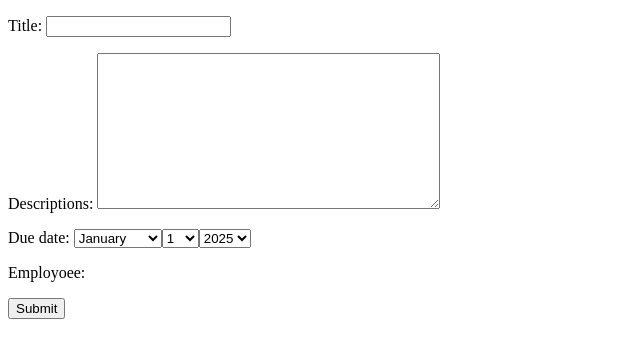
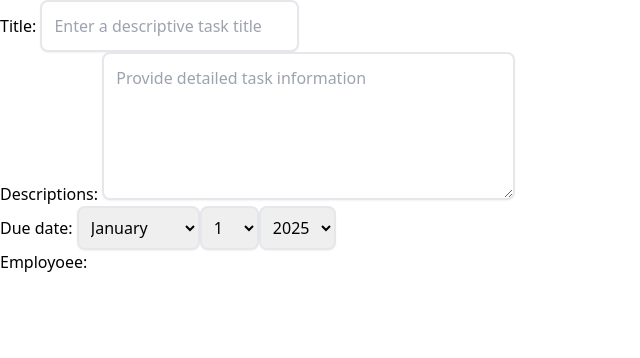
Before and after one commit to GitGuru420/Task-Management, a Django app: page /tasks/submit-task/ in a window 1280 px wide. Shown: the top 358 px of the page, without its empty margins (0-640 px from the left). Run offline with Django 5.2, Linux system fonts and the light colour scheme; data that the repository does not hold is empty.

Commit message:
Custom widget in django model form

```diff
--- a/tasks/forms.py
+++ b/tasks/forms.py
@@ -19,6 +19,19 @@ class TaskModelForm(forms.ModelForm):
         fields = ['title', 'descriptions', 'due_date', 'employoee']
 
         widgets = {
-            'due_date': forms.SelectDateWidget,
-            'employoee': forms.CheckboxSelectMultiple
+            'title': forms.TextInput(attrs={
+                'class': "border-2 border-gray-300 w-full p-3 rounded-lg shadow-sm focus:outline-none focus:border-rose-500 focus:ring-rose-500",
+                'placeholder': "Enter a descriptive task title"
+            }),
+            'descriptions': forms.Textarea(attrs={
+                'class': "border-2 border-gray-300 w-full p-3 rounded-lg shadow-sm resize-none focus:outline-none focus:border-rose-500 focus:ring-rose-500",
+                'placeholder': "Provide detailed task information",
+                'rows': 5,
+            }),
+            'due_date': forms.SelectDateWidget(attrs={
+                'class': "border-2 border-gray-300 p-2 rounded-lg shadow-sm focus:outline-none focus:border-rose-500 focus:ring-rose-500"
+            }),
+            'employoee': forms.CheckboxSelectMultiple(attrs={
+                'class': "space-y-2"
+            })
         }
--- a/tasks/templates/submit_form.html
+++ b/tasks/templates/submit_form.html
@@ -1,20 +1,24 @@
+{% load static %}
 <!DOCTYPE html>
 <html lang="en">
   <head>
-    <meta charset="UTF-8">
-    <meta name="viewport" content="width=device-width, initial-scale=1.0">
+    <meta charset="UTF-8" />
+    <meta name="viewport" content="width=device-width, initial-scale=1.0" />
     <title>Document</title>
+    <link rel="stylesheet" href="{% static 'css/output.css' %}" />
   </head>
   <body>
+    <div class="w-1/2 mx-auto mt-8">
       <div>
         {% if message %}
-            <p> {{ message }} </p>
+            <p>{{ message }}</p>
         {% endif %}
       </div>
       <form method="POST">
         {% csrf_token %}
         {{form.as_p}}
-        <button type="submit">Submit</button>
+        <button type="submit" class="bg-rose-600 px-3 py-2 text-white mt-2 rounded-md">Submit</button>
       </form>
+    </div>
   </body>
 </html>
```
Lines whose indentation alone changed are shown as unchanged.
